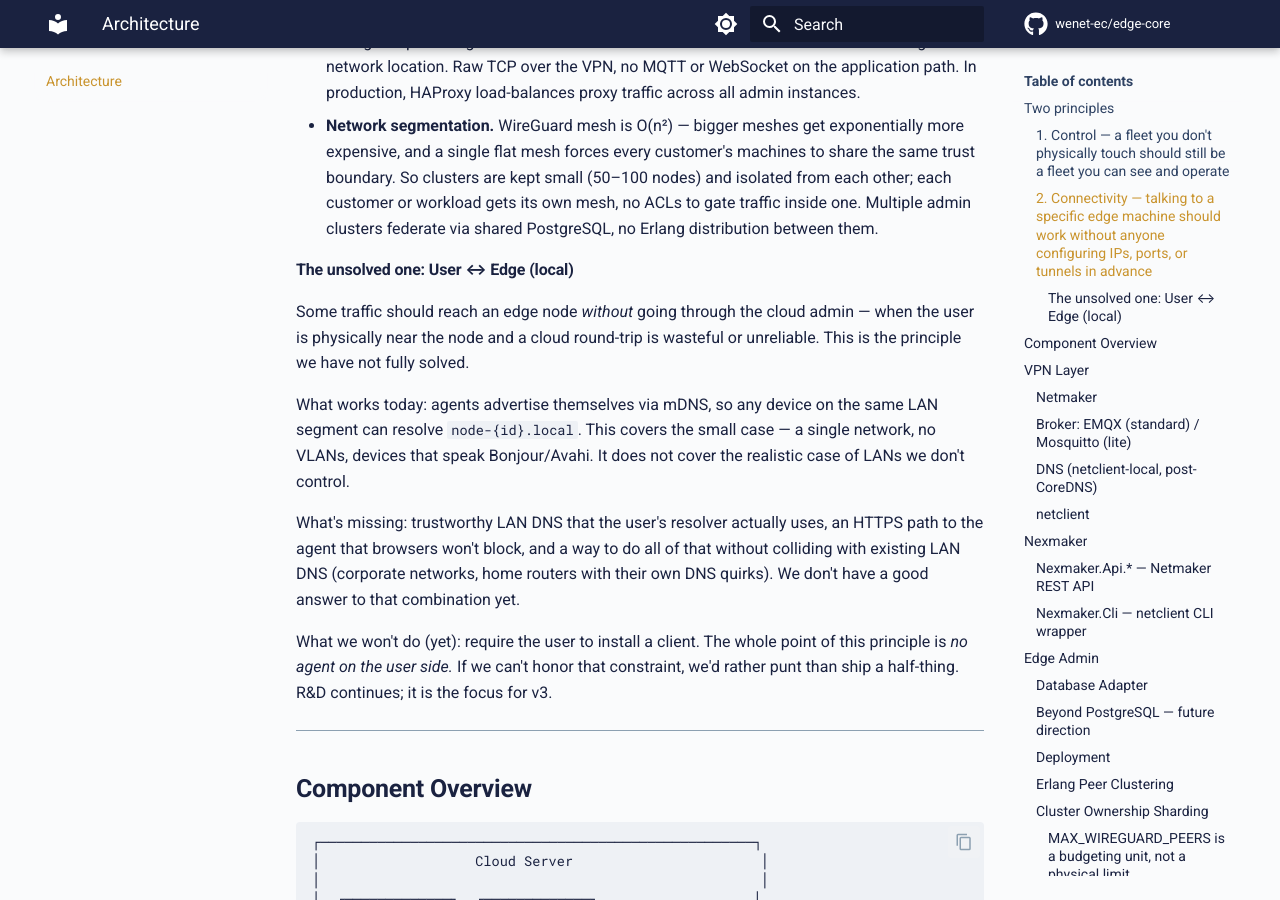
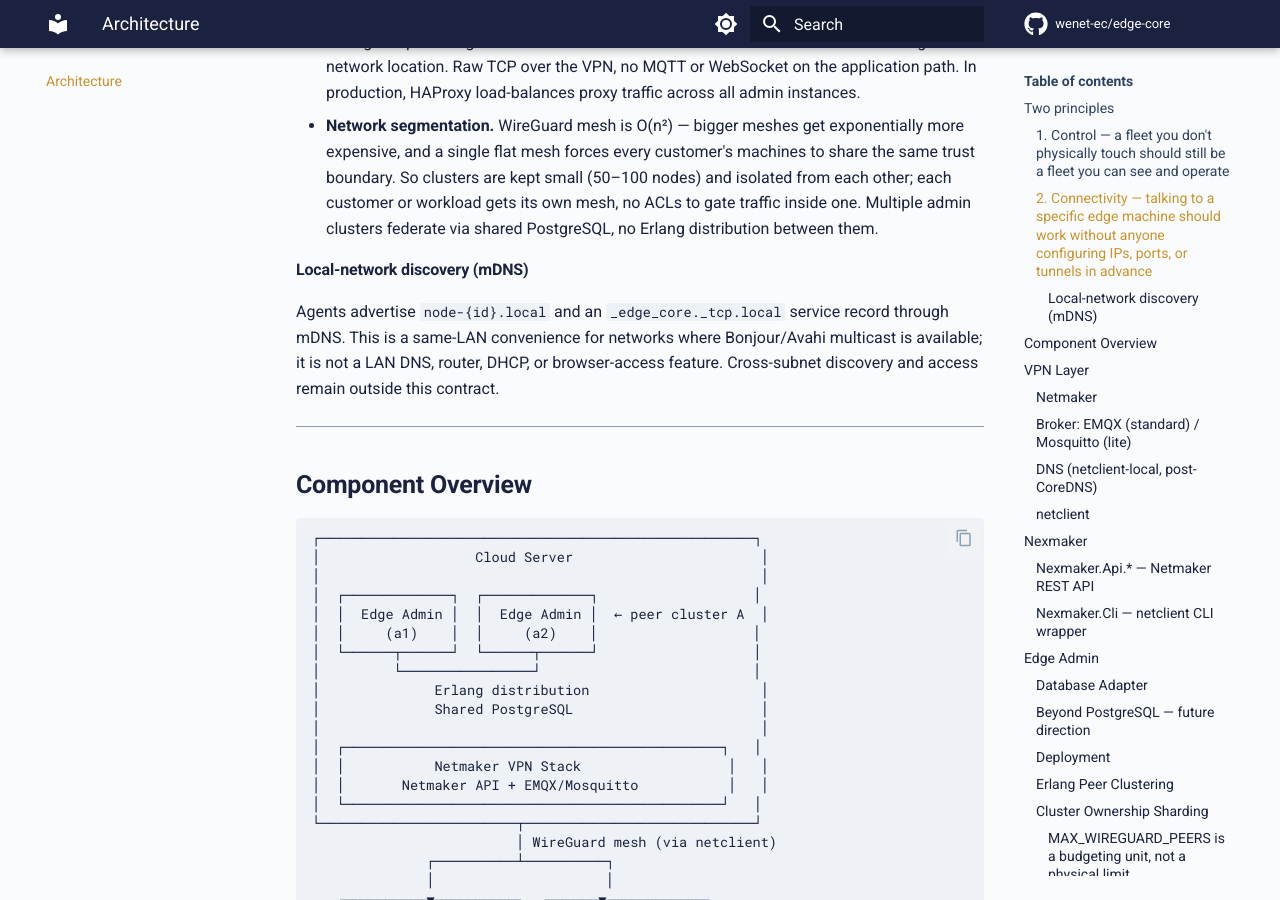
Before and after one commit to wenet-ec/edge-core, an MkDocs documentation site: the page built from docs/architecture.md, in a window 1280 px wide and 900 px high, scrolled down 1890 px. Built offline with MkDocs 1.6.1 and Material for MkDocs 9.7.7, drawn with Linux system fonts in a browser that asks for light colours; comment, search, counter and statistics services are not loaded; some of the changed text lies outside the part shown.

```diff
--- a/docs/architecture.md
+++ b/docs/architecture.md
@@ -30,15 +30,12 @@ Once you've decided to operate machines you don't physically touch, the next pro
 - **Cloud ↔ Edge (forward proxy + proxy chaining).** Admin runs HTTP (port 43128) and SOCKS5 (port 41080) forward proxies. Because SOCKS5 supports any TCP connection, this covers any protocol — not just HTTP. Two modes: route directly to a VPN node, or chain through a specific agent as the exit node to reach the internet or its LAN from that agent's network location. Raw TCP over the VPN, no MQTT or WebSocket on the application path. In production, HAProxy load-balances proxy traffic across all admin instances.
 - **Network segmentation.** WireGuard mesh is O(n²) — bigger meshes get exponentially more expensive, and a single flat mesh forces every customer's machines to share the same trust boundary. So clusters are kept small (50–100 nodes) and isolated from each other; each customer or workload gets its own mesh, no ACLs to gate traffic inside one. Multiple admin clusters federate via shared PostgreSQL, no Erlang distribution between them.
 
-#### The unsolved one: User ↔ Edge (local)
+#### Local-network discovery (mDNS)
 
-Some traffic should reach an edge node *without* going through the cloud admin — when the user is physically near the node and a cloud round-trip is wasteful or unreliable. This is the principle we have not fully solved.
-
-What works today: agents advertise themselves via mDNS, so any device on the same LAN segment can resolve `node-{id}.local`. This covers the small case — a single network, no VLANs, devices that speak Bonjour/Avahi. It does not cover the realistic case of LANs we don't control.
-
-What's missing: trustworthy LAN DNS that the user's resolver actually uses, an HTTPS path to the agent that browsers won't block, and a way to do all of that without colliding with existing LAN DNS (corporate networks, home routers with their own DNS quirks). We don't have a good answer to that combination yet.
-
-What we won't do (yet): require the user to install a client. The whole point of this principle is *no agent on the user side.* If we can't honor that constraint, we'd rather punt than ship a half-thing. R&D continues; it is the focus for v3.
+Agents advertise `node-{id}.local` and an `_edge_core._tcp.local` service record
+through mDNS. This is a same-LAN convenience for networks where Bonjour/Avahi
+multicast is available; it is not a LAN DNS, router, DHCP, or browser-access
+feature. Cross-subnet discovery and access remain outside this contract.
 
 ---
 
@@ -298,7 +295,7 @@ Edge Agent is a standalone binary that runs on each edge machine. The primary de
 
 **Compatibility split.** Admin and agent have different compatibility concerns:
 
-- **Admin** is a containerized runtime only: Docker Compose on Linux today, Kubernetes later. Bare-host execution is not a supported path.
+- **Admin** is a containerized runtime only: Docker Compose is the canonical local deployment path, and Helmfile/Helm assets are maintained under `deploy/k8s` for Admin/VPN infrastructure. Bare-host execution is not a supported path.
 - **Agent** is where the host-compatibility matrix matters, because it touches the host network, resolver, and metrics surfaces directly.
 
 **Agent host platform matrix.**
```
Also changed, not shown: other parts of docs/architecture.md (+1 -1 lines), AGENTS.md (+1 -1 lines), README.md (+3 -3 lines), docs/guide.md (+2 -2 lines), examples/README.md (+1 -1 lines).
